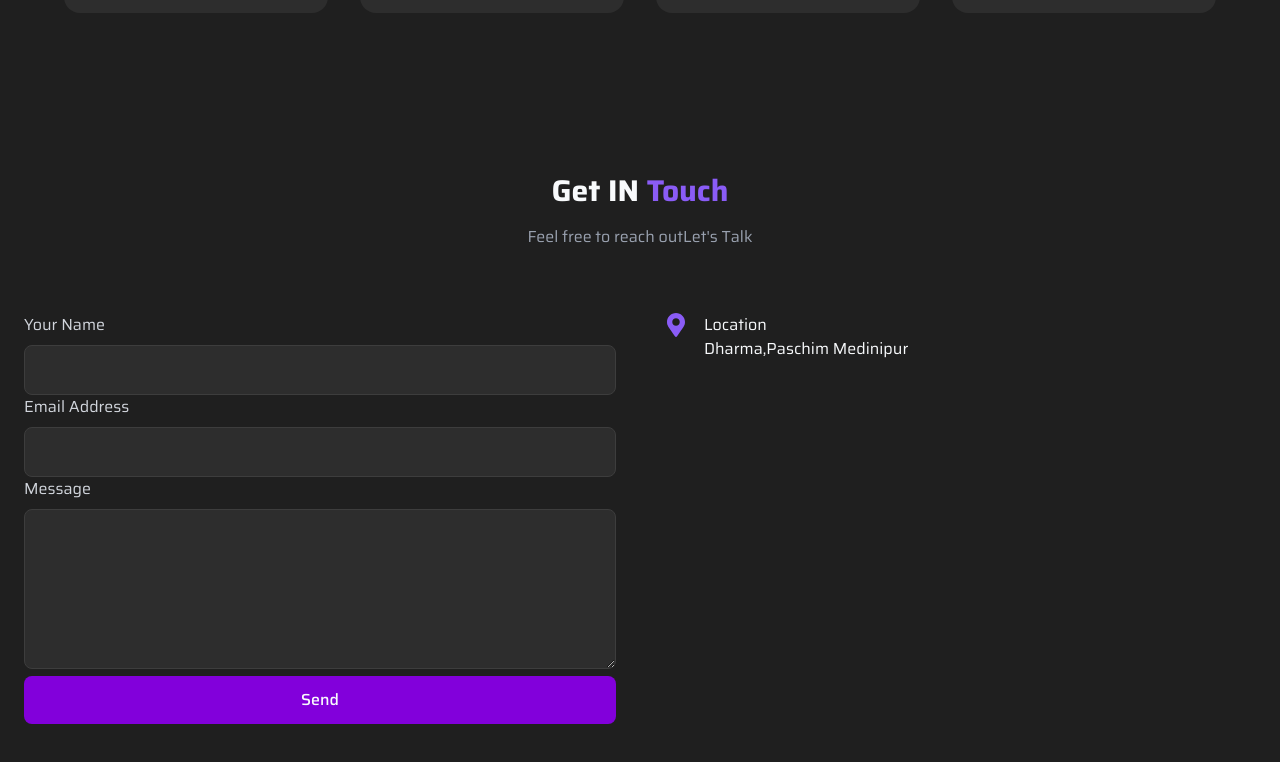
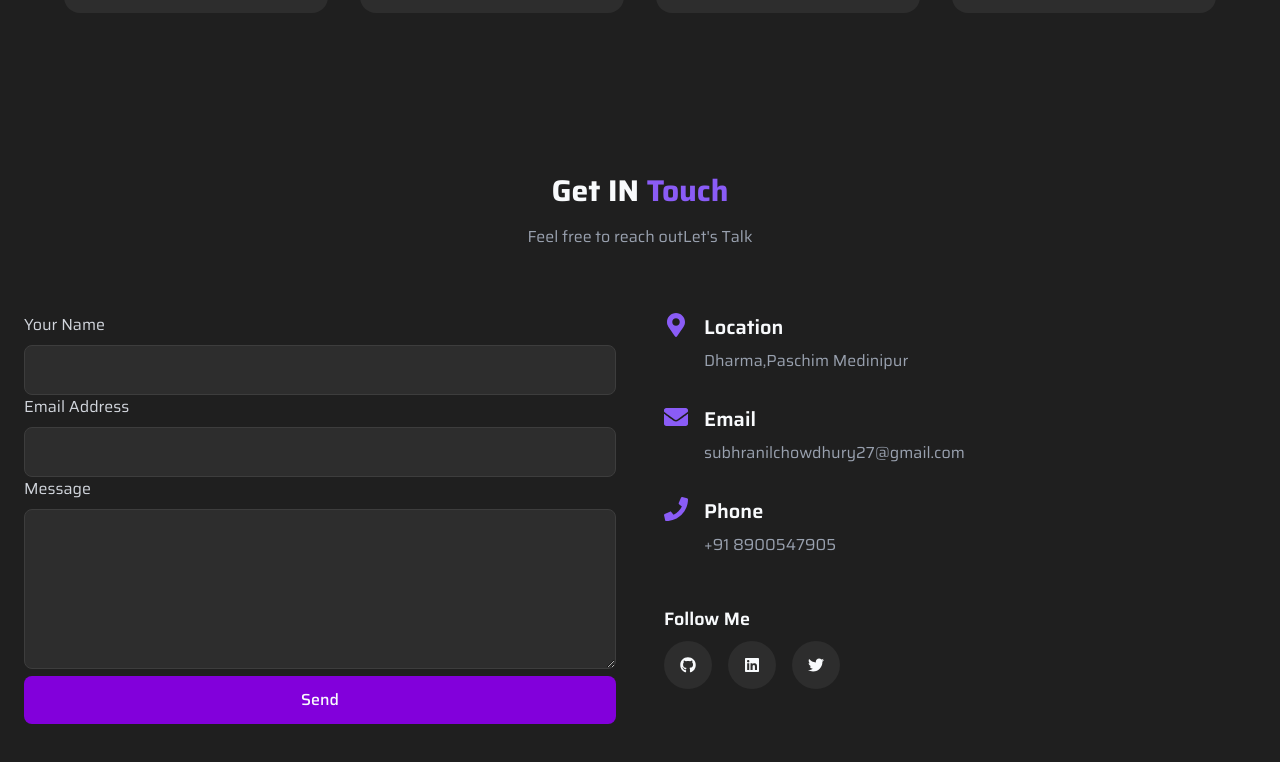
Before and after one commit to shubhranil1/Shubhranil_Portfolio, a React (Vite) app: page / in a window 1280 px wide. Shown: the part 3331-4093 px from the top of the page. Built offline with nearby package versions, Linux system fonts and the light colour scheme; the HTML template or start-up script is replaced by a standard one.

Commit message:
Enhance Contact component with additional contact details and social media links for improved user engagement

```diff
--- a/src/components/Contact.jsx
+++ b/src/components/Contact.jsx
@@ -1,6 +1,6 @@
 import React from 'react'
 import { motion } from 'framer-motion'
-import { FaMapMarkerAlt } from 'react-icons/fa'
+import { FaEnvelope, FaGithub, FaLinkedin, FaMapMarkerAlt, FaPhone, FaTwitter } from 'react-icons/fa'
 
 const Contact = () => {
     return (
@@ -56,13 +56,57 @@ const Contact = () => {
                                 <FaMapMarkerAlt />
                             </div>
                             <div>
-                                <h3>Location</h3>
-                                <p>Dharma,Paschim Medinipur</p>
+                                <h3 className='text-xl font-semibold mb-2' >Location</h3>
+                                <p className='text-gray-400'>Dharma,Paschim Medinipur</p>
                             </div>
+
+
+                        </div>
+                        <div className='flex items-start'>
+                            <div className='text-purple text-2xl mr-4'>
+                                <FaEnvelope />
+                            </div>
+                            <div>
+                                <h3 className='text-xl font-semibold mb-2' >Email</h3>
+                                <p className='text-gray-400'>subhranilchowdhury27@gmail.com</p>
+                            </div>
+
+
+                        </div>
+                        <div className='flex items-start'>
+                            <div className='text-purple text-2xl mr-4'>
+                                <FaPhone />
+                            </div>
+                            <div>
+                                <h3 className='text-xl font-semibold mb-2' >Phone</h3>
+                                <p className='text-gray-400'>+91 8900547905</p>
+                            </div>
+
+
+                        </div>
+                         <div className='pt-4 '>
+                        <h3 className='text-lg  font-semibold mb-2'>
+                            Follow Me
+                        </h3>
+                        <div className='flex space-x-4'>
+                            <a href="#" className='w-12 h-12 rounded-full bg-dark-300 flex items-center justify-center hover:bg-purple transition duration-300'>
+                                <FaGithub/>
+                            </a>
+                             <a href="https://www.linkedin.com/in/shubhranil-chowdhury" className='w-12 h-12 rounded-full bg-dark-300 flex items-center justify-center hover:bg-purple transition duration-300'>
+                                <FaLinkedin/>
+                            </a>
+                             <a href="#" className='w-12 h-12 rounded-full bg-dark-300 flex items-center justify-center hover:bg-purple transition duration-300'>
+                                <FaTwitter/>
+                            </a>
+
+
 
                         </div>
 
                     </div>
+
+                    </div>
+
 
 
                 </div>
```
Also changed, not shown: src/components/Hero.jsx (+5 -5 lines).
